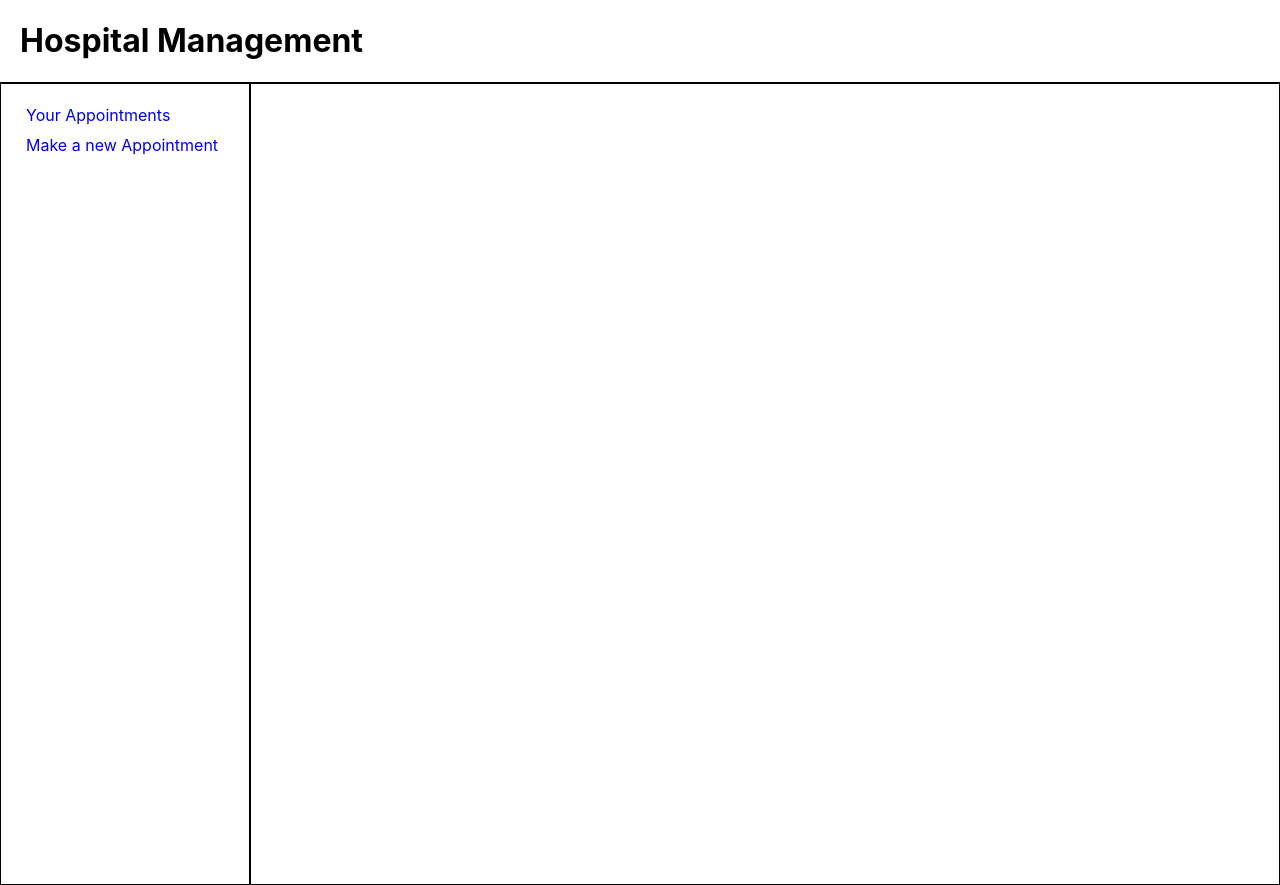
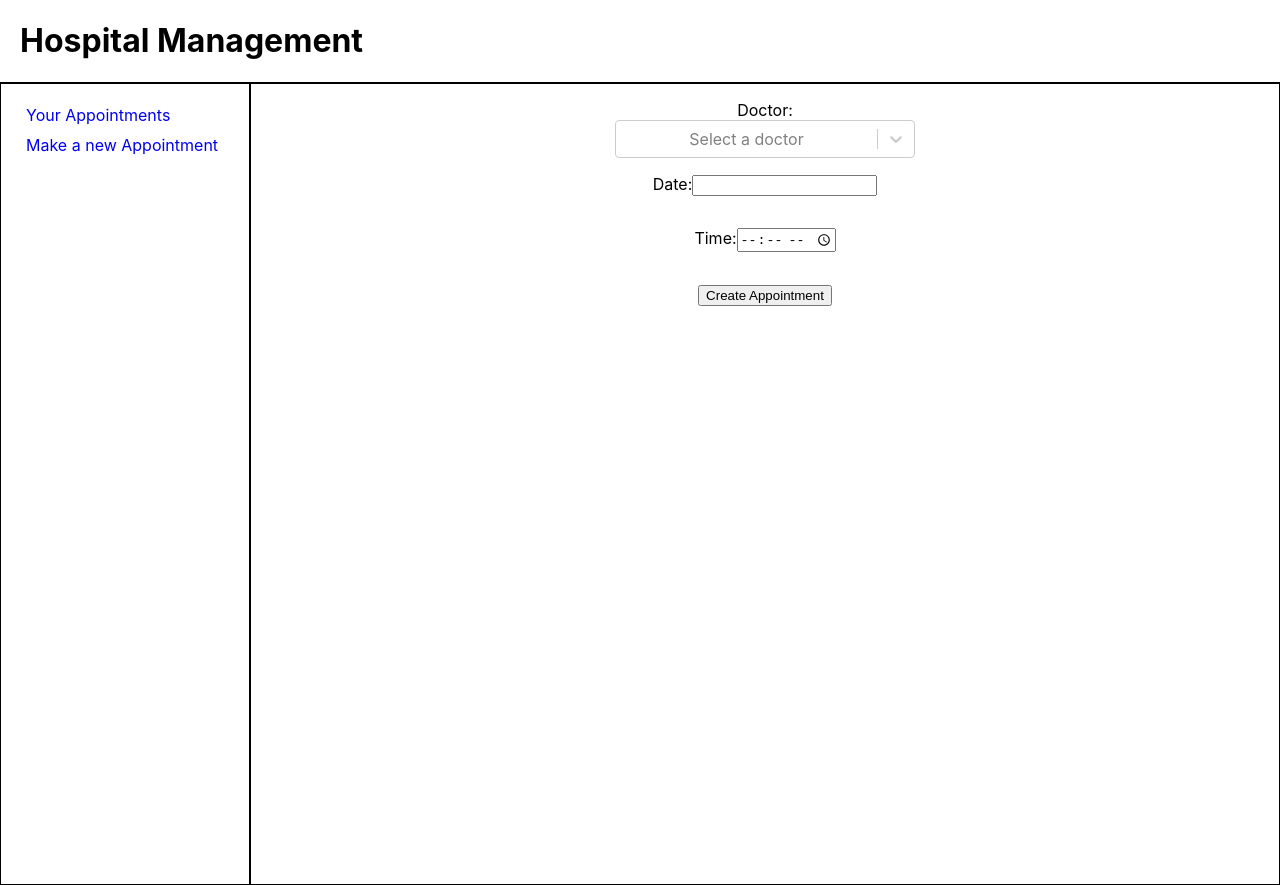
Before and after one commit to NickGiag/react-frontend-hospital, a React (Create React App) app: page /appointments/update in a window 1280 px wide. Built offline with nearby package versions, Linux system fonts and the light colour scheme; no server answers.

Commit message:
New update component / delete function

```diff
--- a/src/App.js
+++ b/src/App.js
@@ -8,6 +8,7 @@ import Login from './components/login-register/Login'
 import Register from './components/login-register/Register'
 import AppointmentsList from './components/appointments/AppointmentsList';
 import AppointmentForm from './components/appointments/AppointmentForm';
+import AppointmentUpdate from './components/appointments/AppointmentUpdate';
 
 
 
@@ -28,6 +29,7 @@ function App() {
               <Routes>
                 <Route path="/appointments" element={<AppointmentsList />} />
                 <Route path="/appointments/create" element={<AppointmentForm />} />
+                <Route path="/appointments/update" element={<AppointmentUpdate />} />
               </Routes>
             </>
           ) : (
--- a/src/components/appointments/AppointmentForm.js
+++ b/src/components/appointments/AppointmentForm.js
@@ -1,21 +1,33 @@
 import '../../styles/appointmentForm.css'
-import React, { useState } from 'react';
+import React, { useEffect, useState } from 'react';
 import Select from 'react-select';
 import DatePicker from 'react-datepicker';
 import 'react-datepicker/dist/react-datepicker.css';
+import { format } from 'date-fns';
+import axios from 'axios';
 
 function AppointmentForm() {
+  const [doctors, setDoctors] = useState([])
   const [selectedDoctor, setSelectedDoctor] = useState(null);
   const [selectedDate, setSelectedDate] = useState(null);
   const [selectedTime, setSelectedTime] = useState(null);
 
-    // Options for the doctors dropdown
-    const doctorOptions = [
-      { value: 'doctor1', label: 'Doctor 1' },
-      { value: 'doctor2', label: 'Doctor 2' },
-      { value: 'doctor3', label: 'Doctor 3' },
-      // Add more doctors as needed
-    ];
+  useEffect(() => {
+    // Fetch doctors from the backend
+    axios.get('http://localhost:4000/doctors')
+    .then((response) => {
+        setDoctors(response.data);
+        console.log(response.data);
+    })
+    .catch((error) => {
+        console.log('Error fetching appointments:', error);
+    });
+  }, []);
+
+  const doctorOptions = doctors.map((doctor) => ({
+    value: doctor.id,
+    label: doctor.name + "  /  " + doctor.speciality,
+  }));
 
   const handleDoctorChange = (selectedOption) => {
     setSelectedDoctor(selectedOption);
@@ -25,18 +37,40 @@ function AppointmentForm() {
     setSelectedDate(date);
   };
 
-    const handleTimeChange = (time) => {
-      setSelectedTime(time);
-    };
-
   const handleSubmit = (event) => {
     event.preventDefault();
     // Submit the form data to the backend
+    const requestData = {
+      doctor: {
+        id: selectedDoctor.value,
+        name: selectedDoctor.name,
+        speciality: selectedDoctor.speciality
+      },
+      appointmentDateTime: format(selectedDate, 'yyyy-MM-dd') + ' ' + selectedTime
+    }
+
+    axios.post('http://localhost:4000/customers/1/appointments',requestData)
+      .then((response) => {
+        console.log('Appointment created:', response.data);
+        alert('Appointment created successfully');
+
+        setSelectedDoctor(null);
+        setSelectedDate(null);
+        setSelectedTime(null);
+      })
+      .catch((error) => {
+      console.log('Appointment created:', error);
+      })
+
     // Include selectedDoctor.value, selectedDate, and selectedTime in the request payload
     console.log('Selected Doctor:', selectedDoctor);
-      console.log('Selected Date:', selectedDate);
+    console.log('Selected Date:', format(selectedDate, 'yyyy-MM-dd'));
     console.log('Selected Time:', selectedTime);
   };
+
+
+
+
 
   return (
     <div className='appointment-form center'>
@@ -65,7 +99,7 @@ function AppointmentForm() {
             <input
             type="time"
             value={selectedTime}
-            onChange={(e) => setSelectedTime(e.target.value)}
+            onChange={(e) => setSelectedTime(formatTimeTo24Hour(e.target.value))}
             />
         </div>
         <button type="submit">Create Appointment</button>
@@ -75,3 +109,20 @@ function AppointmentForm() {
 }
 
 export default AppointmentForm;
+
+function formatTimeTo24Hour(time) {
+  if (!time || !time.includes(':')) {
+    return ''; // Return empty string for invalid time values
+  }
+
+  const [hour, minute] = time.split(':');
+  let hourNumber = parseInt(hour, 10);
+
+  if (hourNumber < 12 && time.includes('PM')) {
+    hourNumber += 12;
+  }
+
+  const formattedHour = hourNumber.toString().padStart(2, '0');
+
+  return `${formattedHour}:${minute}`;
+}
--- /dev/null
+++ b/src/components/appointments/AppointmentUpdate.js
@@ -0,0 +1,144 @@
+import React, { useEffect, useState } from 'react';
+import { useNavigate, useLocation } from 'react-router-dom';
+import Select from 'react-select';
+import DatePicker from 'react-datepicker';
+import 'react-datepicker/dist/react-datepicker.css';
+import { format } from 'date-fns';
+import axios from 'axios';
+
+function AppointmentUpdate() {
+  const [doctors, setDoctors] = useState([]);
+  const [selectedDoctor, setSelectedDoctor] = useState(null);
+  const [selectedDate, setSelectedDate] = useState(null);
+  const [selectedTime, setSelectedTime] = useState(null);
+
+  const navigate = useNavigate();
+  const location = useLocation();
+
+  const appointmentData = location.state?.appointmentData;
+
+  useEffect(() => {
+    axios.get('http://localhost:4000/doctors')
+    .then((response) => {
+        setDoctors(response.data);
+        console.log(response.data);
+    })
+    .catch((error) => {
+        console.log('Error fetching doctors:', error);
+    });
+
+    if (appointmentData) {
+      setSelectedDoctor({
+        value: appointmentData.doctor.id,
+        label: appointmentData.doctor.name + '  /  ' + appointmentData.doctor.speciality
+      });
+
+      const [date, time] = appointmentData.appointmentDateTime.split(' ');
+      const formattedTime = time;
+
+      setSelectedDate(new Date(date));
+      setSelectedTime(formattedTime);
+    }
+  }, [appointmentData]);
+
+  const doctorOptions = doctors.map((doctor) => ({
+    value: doctor.id,
+    label: doctor.name + '  /  ' + doctor.speciality,
+  }));
+
+  const handleDoctorChange = (selectedOption) => {
+    setSelectedDoctor(selectedOption);
+  };
+
+  const handleDateChange = (date) => {
+    setSelectedDate(date);
+  };
+
+  const handleSubmit = (event) => {
+    event.preventDefault();
+
+    const requestData = {
+      doctor: {
+        id: selectedDoctor.value,
+        name: selectedDoctor.name,
+        speciality: selectedDoctor.speciality,
+      },
+      appointmentDateTime: format(selectedDate, 'yyyy-MM-dd') + ' ' + selectedTime,
+    };
+
+    const appointmentId = appointmentData.id;
+
+    axios.put(`http://localhost:4000/customers/1/appointments/${appointmentId}`, requestData)
+    .then((response) => {
+        console.log('Appointment updated:', response.data);
+        alert('Appointment updated successfully');
+        navigate('/appointments')
+    })
+    .catch((error) => {
+        console.log('Error updating appointment:', error);
+    });
+
+
+    console.log('Selected Doctor:', selectedDoctor);
+    console.log('Selected Date:', format(selectedDate, 'yyyy-MM-dd'));
+    console.log('Selected Time:', selectedTime);
+
+
+  };
+
+  return (
+    <div className="appointment-form center">
+      <form onSubmit={handleSubmit}>
+        <div className="doctor-drop-down center">
+          <label>Doctor:</label>
+          <Select
+            options={doctorOptions}
+            value={selectedDoctor}
+            onChange={handleDoctorChange}
+            placeholder="Select a doctor"
+            readOnly
+          />
+        </div>
+        <div className="date">
+          <label>Date:</label>
+          <DatePicker
+            className="date-dropdown"
+            selected={selectedDate}
+            onChange={handleDateChange}
+            dateFormat="yyyy-MM-dd"
+          />
+        </div>
+        <div>
+          <label>Time:</label>
+          <input
+            type="time"
+            value={selectedTime}
+            onChange={(e) => setSelectedTime(formatTimeTo24Hour(e.target.value))}
+          />
+        </div>
+        <button type="submit">
+          {appointmentData ? 'Update Appointment' : 'Create Appointment'}
+        </button>
+      </form>
+    </div>
+  );
+}
+
+export default AppointmentUpdate;
+
+function formatTimeTo24Hour(time) {
+  if (!time || !time.includes(':')) {
+    return ''; // Return empty string for invalid time values
+  }
+
+  const [hour, minute] = time.split(':');
+  let hourNumber = parseInt(hour, 10);
+
+  if (hourNumber < 12 && time.includes('PM')) {
+    hourNumber += 12;
+  }
+
+  const formattedHour = hourNumber.toString().padStart(2, '0');
+
+  return `${formattedHour}:${minute}`;
+}
--- a/src/components/appointments/AppointmentsList.js
+++ b/src/components/appointments/AppointmentsList.js
@@ -1,48 +1,70 @@
 import '../../styles/appointments.css'
 import React, { useEffect, useState } from 'react';
+import { useNavigate } from 'react-router-dom';
 import axios from 'axios';
 
 function AppointmentsList() {
 
     const [appointments, setAppointments] = useState([]);
+    const navigate = useNavigate();
 
     useEffect(() => {
-        // Fetch appointments from the backend
-        axios.get('http://localhost:4000/customer/1/appointments')
+        fetchAppointments();
+    }, []);
+
+    const fetchAppointments = () => {
+        axios.get('http://localhost:4000/customers/1/appointments')
         .then((response) => {
-            // setAppointments(response.data);
+            setAppointments(response.data);
             console.log(response.data);
         })
         .catch((error) => {
             console.log('Error fetching appointments:', error);
         });
-    }, []);
+    }
 
+    const handleDelete = (id) => {
+        axios.delete(`http://localhost:4000/customers/1/appointments/${id}`)
+        .then((response) => {
+            console.log('Appointment deleted:', response.data);
+            fetchAppointments();
+            alert('Appointment deleted!');
+        })
+        .catch((error) => {
+            console.log('Error deleting appointment:', error);
+        })
+    }
+
+    const handleUpdate = (id) => {
+        axios.get(`http://localhost:4000/customers/1/appointments/${id}`)
+        .then((response) => {
+            const appointmentData = response.data;
+            console.log('Appointment to be updated:', appointmentData);
+            navigate('/appointments/update', {state :{appointmentData} });
+        })
+        .catch((error) => {
+            console.log('Error finding specified appointment for update:', error);
+        })
+    }
 
     return (
         <div className="appointment-list">
-            <table className='center'>
+            <table className="center">
             <thead>
                 <tr>
-                <th>ID</th>
-                <th>Date</th>
-                <th>Time</th>
-                <th>Name</th>
-                <th>Username</th>
-                <th>Type</th>
-                <th>Specialty</th>
+                <th>Date & Time</th>
+                <th>Doctor</th>
+                <th>Speciality</th>
                 </tr>
             </thead>
             <tbody>
                 {appointments.map((appointment) => (
                 <tr key={appointment.id}>
-                    <td>{appointment.id}</td>
-                    <td>{appointment.date}</td>
-                    <td>{appointment.time}</td>
-                    <td>{appointment.user.name}</td>
-                    <td>{appointment.user.username}</td>
-                    <td>{appointment.user.type}</td>
-                    <td>{appointment.user.specialty}</td>
+                    <td>{appointment.appointmentDateTime}</td>
+                    <td>{appointment.doctor.name}</td>
+                    <td>{appointment.doctor.speciality}</td>
+                    <td><button className='update-button' onClick={() => handleUpdate(appointment.id)}>Update</button></td>
+                    <td><button className='delete-button' onClick={() => handleDelete(appointment.id)}>Delete</button></td>
                 </tr>
                 ))}
             </tbody>
--- a/src/styles/appointments.css
+++ b/src/styles/appointments.css
@@ -6,3 +6,18 @@ table, th , td {
 th, td {
     padding: 20px;
 }
+
+.delete-button {
+    background-color: red;
+    color: white;
+    border-color: red;
+    border-radius: 5px;
+    padding:5px;
+}
+
+.update-button {
+    color: white;
+    border-radius: 5px;
+    padding:5px;
+    background-color: rgb(78, 78, 255);
+}
```
Also changed, not shown: 1 other file (tests, documents, lock files or other folders). Lines whose indentation alone changed are shown as unchanged.
